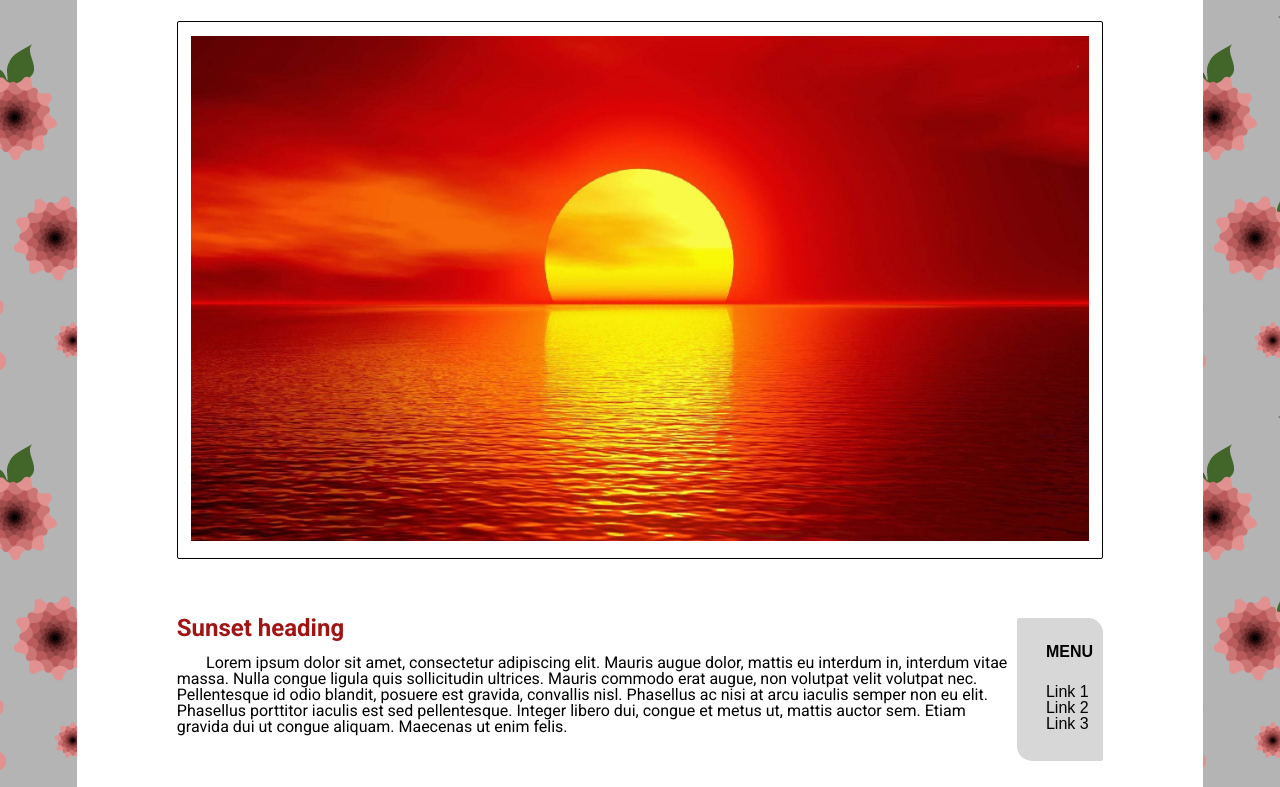
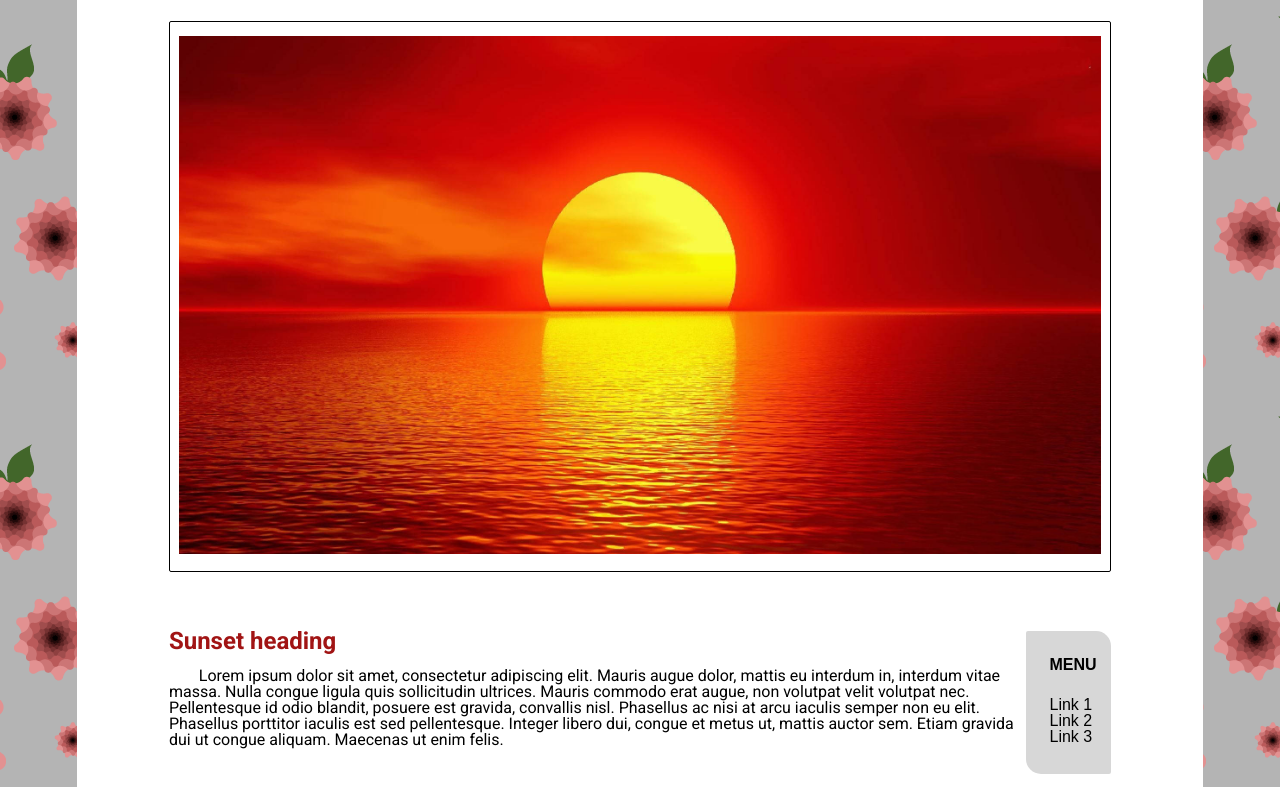
Before and after one commit to iriscorn/homework_04, a plain HTML site: page index.html in a window 1280 px wide. Shown: the part 153-940 px from the top of the page. Drawn offline with Linux system fonts and the light colour scheme.

Commit message:
changed all the horizontal margins and paddings to %

```diff
--- a/css/style.css
+++ b/css/style.css
@@ -14,12 +14,12 @@ body {
     width: 88%;
     margin: 0 auto;
     background-color: #fff;
-    padding: 0 50px;
+    padding: 0 4%;
   }
 
 /* 10 */
 .header, .main, .footer {
-    padding: 0 50px;
+    padding: 0 4%;
 }
 
 /* 10 */
@@ -52,7 +52,7 @@ body {
 /* 10 */
 .header__img-wrap {
     margin-bottom: 57px;
-    padding: 14px 13px;
+    padding: 14px 1%;
     border: 1px solid #000;
     border-radius: 2px;
 }
@@ -70,8 +70,8 @@ body {
 /* 10 */
 .nav__wrap {
     width: 21%;
-    margin: 2px 0 29px 3px;
-    padding: 26px 0 29px 29px;
+    margin: 2px 0 29px 0.25%;
+    padding: 26px 0 29px 2.5%;
     border-radius: 2px 15px;
     background: #D7D7D7;
     font-family: Arial;
```
